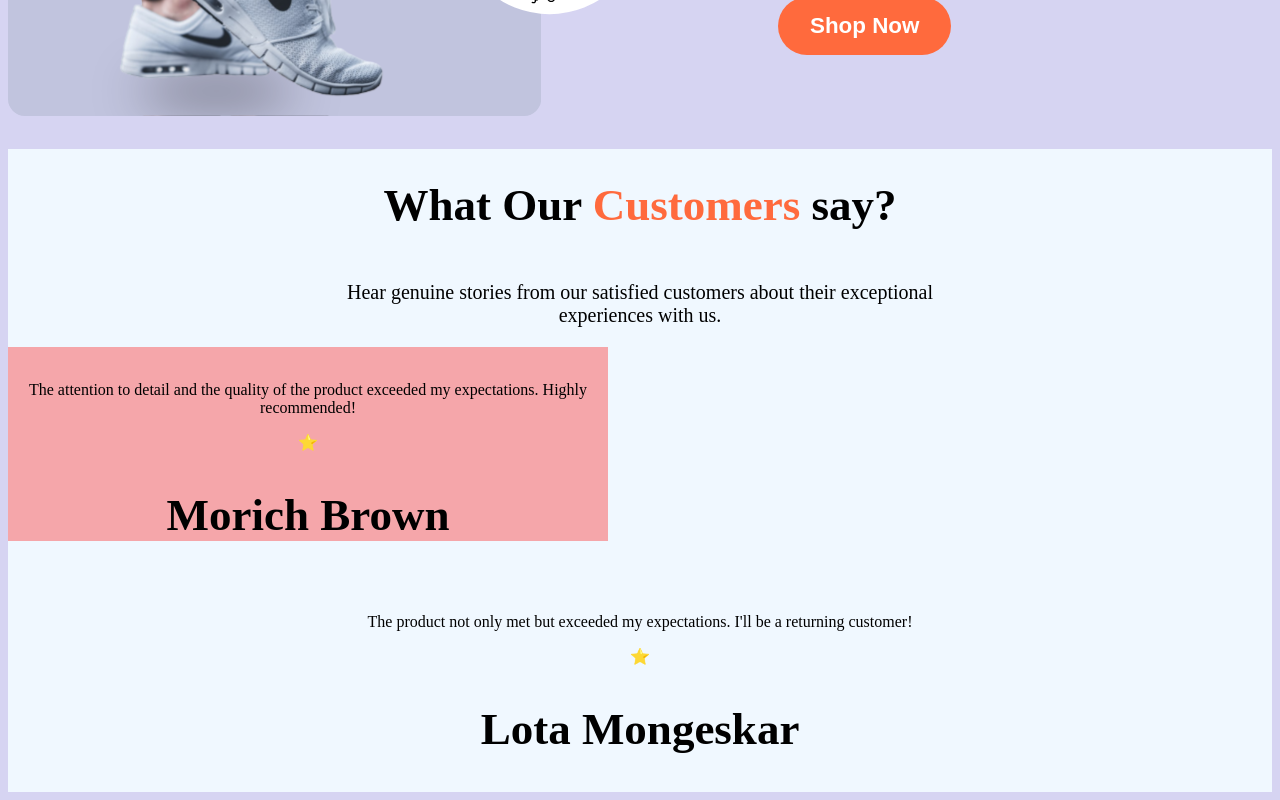
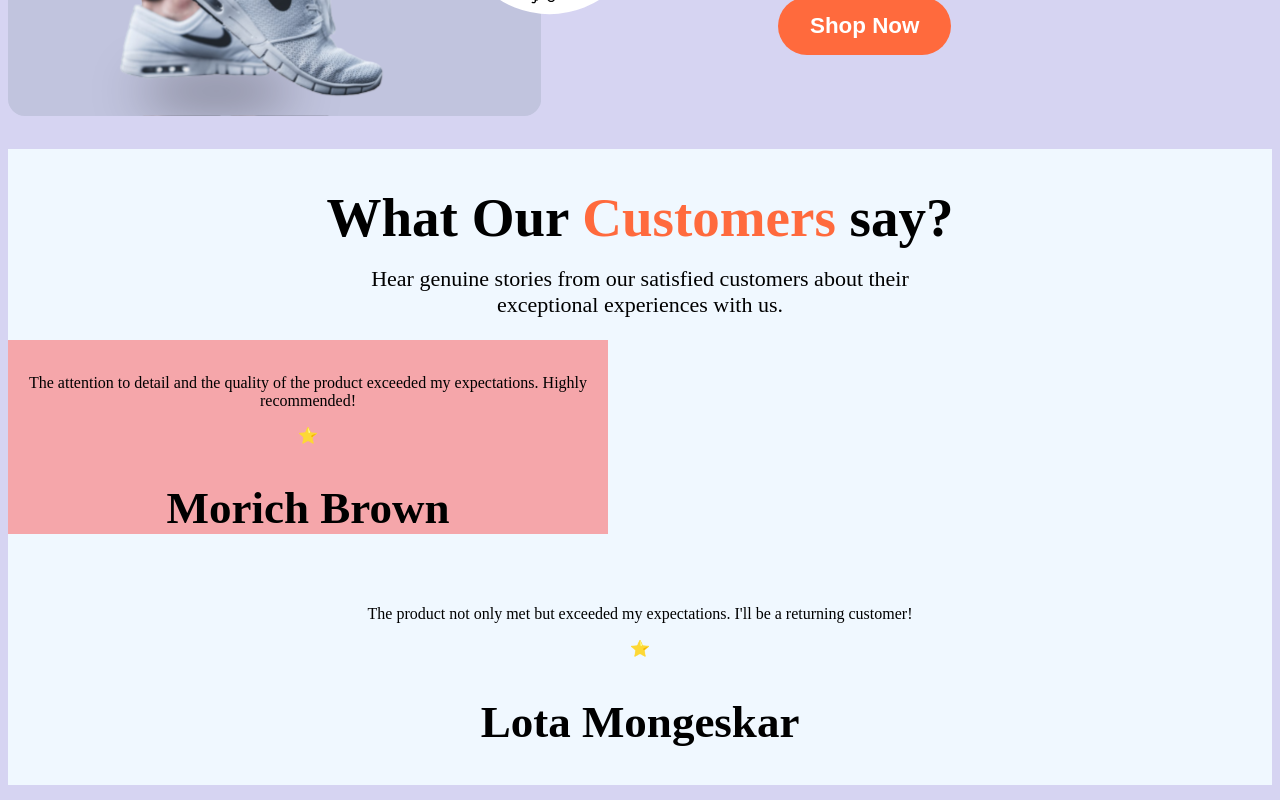
Before and after one commit to AddyJaime/nike, a React (Vite) app: page / in a window 1280 px wide. Shown: the part 4001-4801 px from the top of the page. Built offline with nearby package versions, Linux system fonts and the light colour scheme.

Commit message:
what customers say was finished

```diff
--- a/src/components/About/Reviews/Reviews.css
+++ b/src/components/About/Reviews/Reviews.css
@@ -11,7 +11,8 @@
 }
 
 .reviews-container h1 {
-  font-size: 45px;
+  font-size: 55px;
+  margin-bottom: -5px;
 }
 
 .highlight-customer {
@@ -26,6 +27,6 @@
   align-items: center;
 }
 .paragram-review {
-  max-width: 600px;
-  font-size: 20px;
+  max-width: 550px;
+  font-size: 22px;
 }
```
